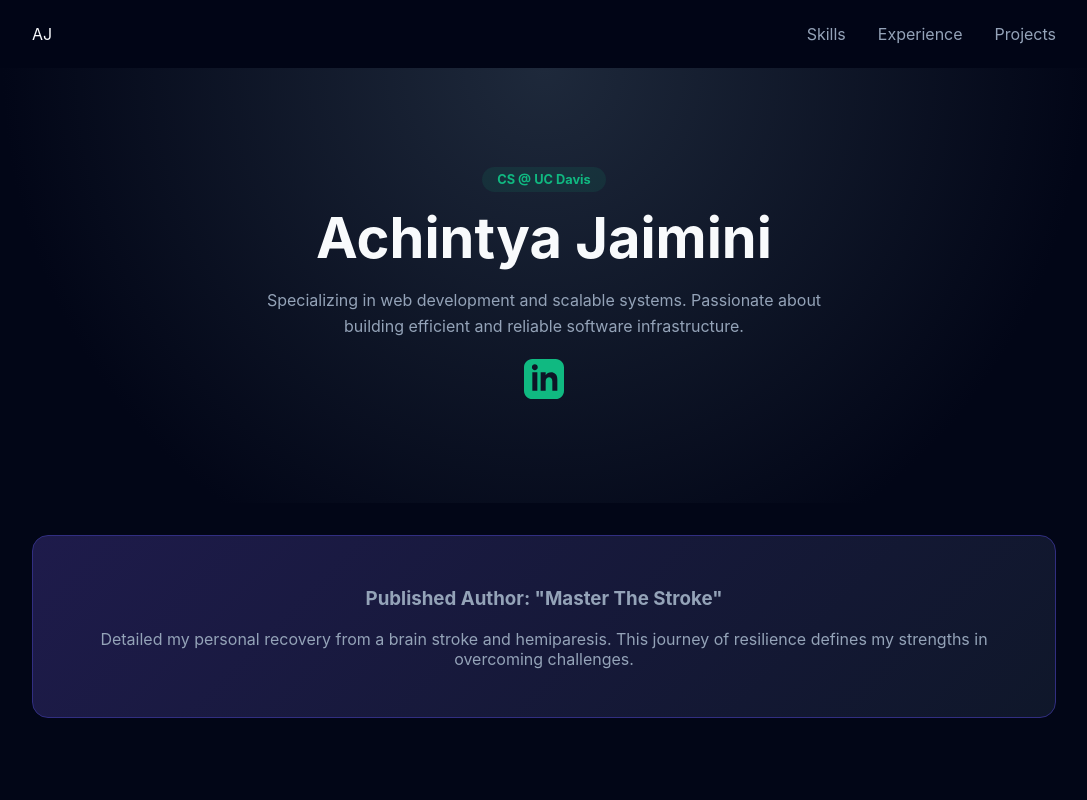
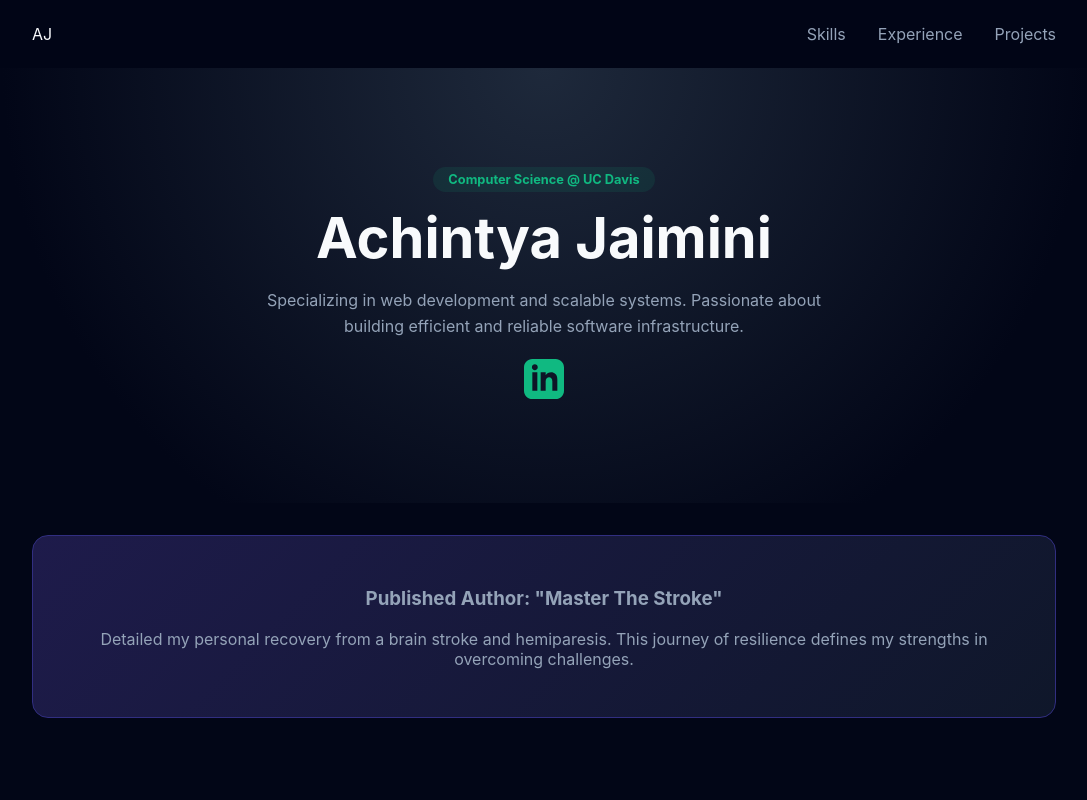
Before and after one commit to Achintya-Jaimini/achintya-jaimini.github.io, a React (Create React App) app: page / in a window 1280 px wide. Shown: the top 800 px of the page, without its empty margins (96-1183 px from the left). Built offline with nearby package versions, Linux system fonts and the light colour scheme.

Commit message:
change made

```diff
--- a/src/App.js
+++ b/src/App.js
@@ -29,7 +29,7 @@ const App = () => {
       {/* HERO SECTION */}
       <header className="hero">
         <motion.div {...fadeIn}>
-          <span className="badge">CS @ UC Davis</span>
+          <span className="badge">Computer Science @ UC Davis</span>
           <h1>Achintya Jaimini</h1>
           <p className="hero-bio">
             Specializing in web development and scalable systems.
```
